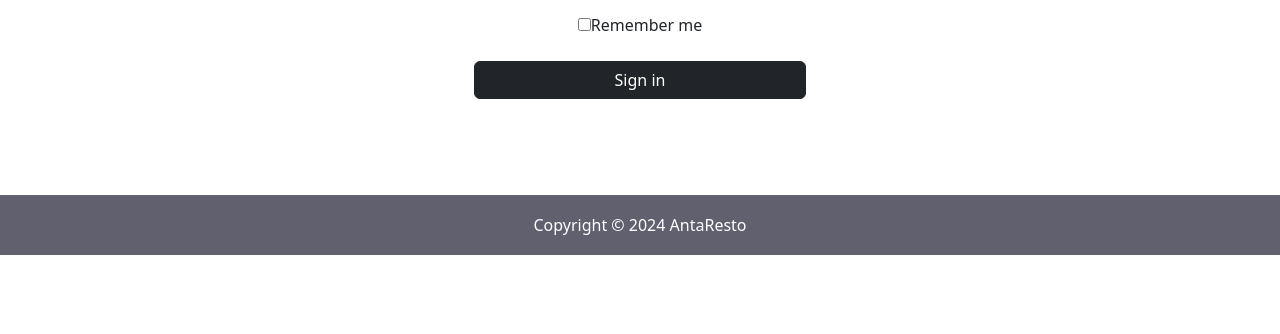
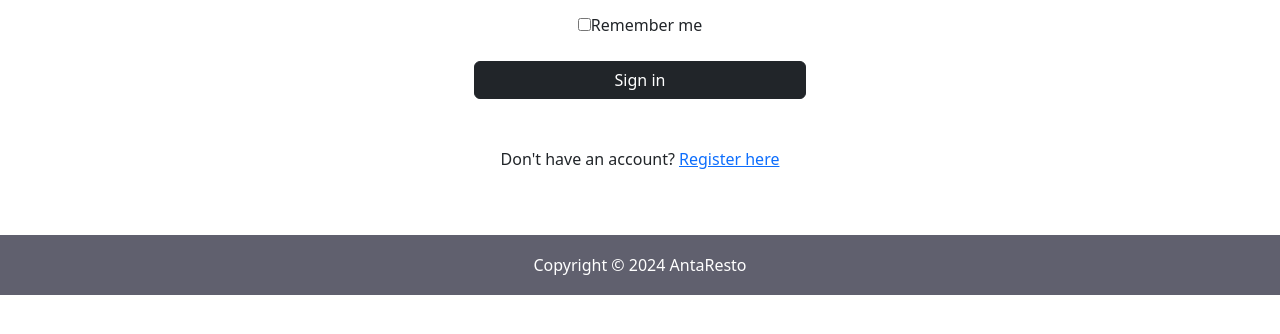
Before and after one commit to celotip/static-milestone, a plain HTML site: page templates/login.html in a window 1280 px wide. Shown: the part 446-780 px from the top of the page. Drawn offline with nearby package versions, Linux system fonts and the light colour scheme.

Commit message:
added register link

```diff
--- a/templates/login.html
+++ b/templates/login.html
@@ -37,6 +37,7 @@
                             <input type="checkbox">Remember me <br><br>
                             <button type="submit" class="btn btn-dark" name="submit_post">Sign in</button>
                         </form><br><br>
+                        <p>Don't have an account? <a href="#">Register here</a></p>
                     </div>
                 </div>
                 <div class="col-md-4"></div>
```
